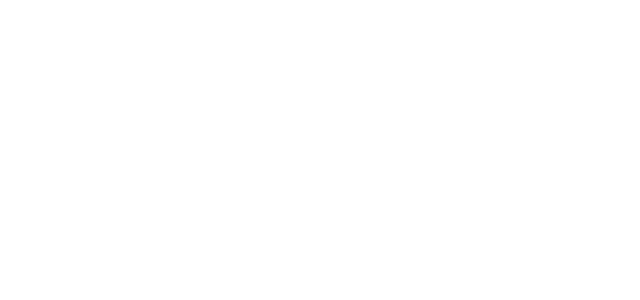
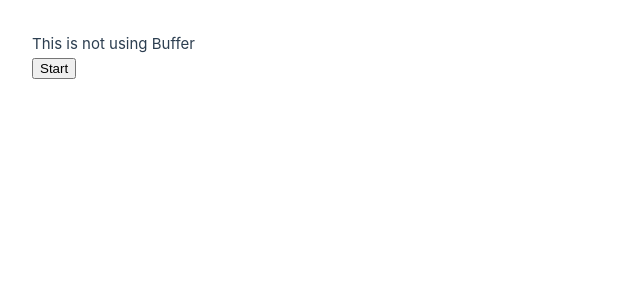
Before and after one commit to rutvik106/deepgram-client, a Vue app: page /TextToAudioWsV2 in a window 1280 px wide. Before the commit this address had no page. Shown: the top 300 px of the page, without its empty margins (0-640 px from the left). Built offline with nearby package versions, Linux system fonts and the light colour scheme.

Commit message:
changes.

```diff
--- a/src/router/index.js
+++ b/src/router/index.js
@@ -6,6 +6,16 @@
     {
       path: '/',
       name: 'home',
+      component: () => import('../views/DeepgramTest.vue')
+    },
+    {
+      path: '/TextToAudioWsV1',
+      name: 'p1',
+      component: () => import('../views/TextToAudioWsV1.vue')
+    },
+    {
+      path: '/TextToAudioWsV2',
+      name: 'p2',
       component: () => import('../views/TextToAudioWsV2.vue')
     },
   ]
--- a/src/views/TextToAudioWsV1.vue
+++ b/src/views/TextToAudioWsV1.vue
@@ -1,12 +1,9 @@
 <template>
     <div>
-        <h1>DEEPGRAM</h1>
-        <h5>START SPEAKING</h5>
-        <p>{{ text }}</p>
-
+        <p>{{ status }}</p>
     </div>
 
-    <button @click="">Play</button>
+    <button @click="start">Start</button>
 
 </template>
 
@@ -21,8 +18,10 @@
             audioQueue: [],
             audioBuffer: new Uint8Array(),
             isPlaying: false,
+
             minBufferLength: 1024 * 1, // Example size, may need adjustment
 
+            status: 'This is using Buffer',
         };
     },
 
@@ -106,15 +105,14 @@
             source.connect(this.audioContext.destination);
             source.onended = this.playNextChunk;
             source.start();
+        },
+
+        start(){
+            this.processTestResponse('Hi')
         }
-    },
-
-    mounted() {
 
 
-        this.processTestResponse('who is elon musk?')
-
-    }
+    },
 
 }
 
--- a/src/views/TextToAudioWsV2.vue
+++ b/src/views/TextToAudioWsV2.vue
@@ -1,12 +1,9 @@
 <template>
     <div>
-        <h1>DEEPGRAM</h1>
-        <h5>START SPEAKING</h5>
-        <p>{{ text }}</p>
-
+        <p>{{ status }}</p>
     </div>
 
-    <button @click="">Play</button>
+    <button @click="start">Start</button>
 
 </template>
 
@@ -20,6 +17,7 @@
             audioContext: new (window.AudioContext || window.webkitAudioContext)(),
             audioQueue: [],
             isPlaying: false,
+            status: 'This is not using Buffer',
         };
     },
 
@@ -83,18 +81,15 @@
             } catch (error) {
                 console.error('Error decoding audio data', error);
             }
+        },
+
+        start(){
+            this.processTestResponse('Hi')
         }
 
 
     },
 
-    mounted() {
-
-
-        this.processTestResponse('Hi')
-
-    }
-
 }
 
 
```
